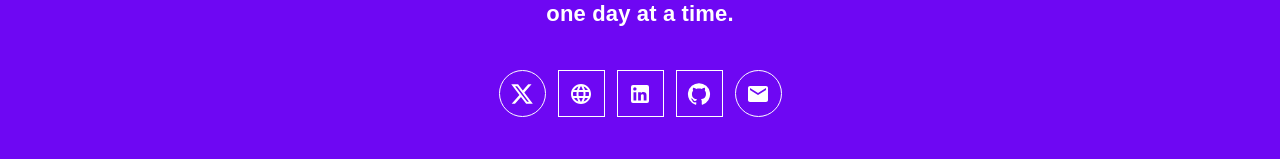
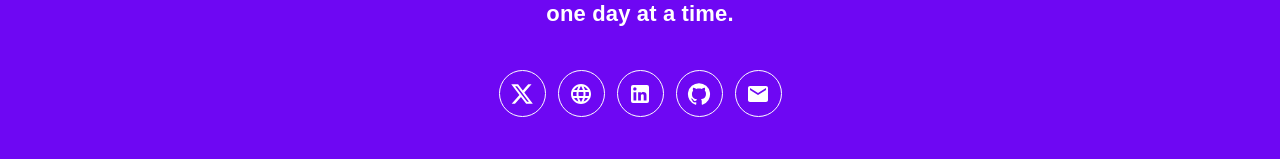
Before and after one commit to soorajjain/portfolio_Soorajjain, a React (Create React App) app: page /portfolio_Soorajjain/Contact in a window 1280 px wide. Shown: the part 1110-1269 px from the top of the page. Built offline with nearby package versions, Linux system fonts and the light colour scheme.

Commit message:
contact: toast work almost done

```diff
--- a/src/components/Layout/Footer.js
+++ b/src/components/Layout/Footer.js
@@ -6,65 +6,65 @@ import LinkedInIcon from "@mui/icons-material/LinkedIn";
 import GitHubIcon from "@mui/icons-material/GitHub";
 import EmailIcon from "@mui/icons-material/Email";
 import FavoriteBorderIcon from "@mui/icons-material/FavoriteBorder";
+import { Link } from "react-router-dom";
 
 function Footer() {
-
   return (
     <div>
       <div className="w-full bg-[rgb(110,7,243)] h-[480px] text-[#FFFFFF] flex justify-center items-center flex-col gap-10 mt-10">
+        <Link to="/">
           <div className="w-[70px]">
             <img src={logo} alt="" />
           </div>
+        </Link>
         <div className="font-eurostile sm:text-[22px] text-[18px] font-extrabold text-center mx-10 sm:mx-0 sm:w-[600px] ">
           Living, learning, & leveling up <br /> one day at a time.
         </div>
         <div className="Buttons-link flex gap-3">
-          <button className="w-[47px] h-[47px] border border-white rounded-[50%] hover:text-[rgb(110,7,243)] hover:bg-white">
           <a
             href="https://x.com/soorajain"
             target="_blank"
             rel="noopener noreferrer"
+            className="w-[47px] h-[47px] border border-white rounded-[50%] hover:text-[rgb(110,7,243)] hover:bg-white flex justify-center items-center"
           >
-              <XIcon className="icon text-white hover:text-[rgb(110,7,243)] hover:bg-white" />
+            <XIcon className="icon" />
           </a>
-          </button>
-          <button className="w-[47px] h-[47px] border border-white rounded-[50%]hover:text-[rgb(110,7,243)] hover:bg-white">
+
           <a
             href="https://soorajjain.in"
             target="_blank"
             rel="noopener noreferrer"
+            className="w-[47px] h-[47px] border border-white rounded-[50%] hover:text-[rgb(110,7,243)] hover:bg-white flex justify-center items-center"
           >
-              <LanguageIcon className="icon text-white hover:text-[rgb(110,7,243)] hover:bg-white" />
+            <LanguageIcon />
           </a>
-          </button>
-          <button className="w-[47px] h-[47px] border border-white rounded-[50%]hover:text-[rgb(110,7,243)] hover:bg-white">
+
           <a
             href="https://www.linkedin.com/in/soorajjain/"
             target="_blank"
             rel="noopener noreferrer"
+            className="w-[47px] h-[47px] border border-white rounded-[50%] hover:text-[rgb(110,7,243)] hover:bg-white flex justify-center items-center"
           >
-              <LinkedInIcon className="icon text-white hover:text-[rgb(110,7,243)] hover:bg-white" />
+            <LinkedInIcon />
           </a>
-          </button>
 
-          <button className="w-[47px] h-[47px] border border-white rounded-[50%]hover:text-[rgb(110,7,243)] hover:bg-white">
           <a
             href="https://github.com/soorajjain"
             target="_blank"
             rel="noopener noreferrer"
+            className="w-[47px] h-[47px] border border-white rounded-[50%] hover:text-[rgb(110,7,243)] hover:bg-white flex justify-center items-center"
           >
-              <GitHubIcon className="icon text-white hover:text-[rgb(110,7,243)] hover:bg-white" />
+            <GitHubIcon />
           </a>
-          </button>
-          <button className="w-[47px] h-[47px] border border-white rounded-[50%] hover:text-[rgb(110,7,243)] hover:bg-white">
+
           <a
             href="mailto:soorajjain51@gmail.com"
             target="_blank"
             rel="noopener noreferrer"
+            className="w-[47px] h-[47px] border border-white rounded-[50%] hover:text-[rgb(110,7,243)] hover:bg-white flex justify-center items-center"
           >
-              <EmailIcon className="icon text-white hover:text-[rgb(110,7,243)] hover:bg-white" />
+            <EmailIcon />
           </a>
-          </button>
         </div>
         <div className="">
           Handcrafted by me <FavoriteBorderIcon />
--- a/src/pages/Contact.js
+++ b/src/pages/Contact.js
@@ -1,5 +1,5 @@
 import * as React from "react";
-import { useRef } from "react";
+import { useRef, useState } from "react";
 import emailjs from "@emailjs/browser";
 import Button from "@mui/material/Button";
 import CssBaseline from "@mui/material/CssBaseline";
@@ -11,6 +11,7 @@ import Container from "@mui/material/Container";
 import { createTheme, ThemeProvider } from "@mui/material/styles";
 import { toast, ToastContainer } from "react-toastify";
 import "react-toastify/dist/ReactToastify.css";
+import { Password } from "@mui/icons-material";
 
 // TODO remove, this demo shouldn't need to reset the theme.
 
@@ -18,10 +19,18 @@ const defaultTheme = createTheme();
 
 export default function Contact() {
   const form = useRef();
+  const [name, setName] = useState("");
+  const [email, setEmail] = useState("");
+  const [message, setMessage] = useState("");
+
+  console.log(name, email, message);
 
   const sendEmail = (e) => {
     e.preventDefault();
-
+    if (!name || !email || !message) {
+      toast.error("Fill out all the fields !!");
+      return; // Add return here to stop further execution
+    } else {
       emailjs
         .sendForm("service_w1pyj8j", "template_l4yt7ei", form.current, {
           publicKey: "Ybo-Sqa62Z2VFoeZ4",
@@ -32,14 +41,26 @@ export default function Contact() {
           },
           (error) => {
             toast.error("Failed to send email. Please try again.");
-          console.log("FAILED...", error.text);
+            console.log("FAILED...", error);
           }
         );
+    }
   };
 
   return (
     <ThemeProvider theme={defaultTheme}>
-      <ToastContainer />
+      <ToastContainer
+        position="top-right"
+        autoClose={5000}
+        hideProgressBar={false}
+        newestOnTop={false}
+        closeOnClick
+        rtl={false}
+        pauseOnFocusLoss
+        draggable
+        pauseOnHover
+        theme="light"
+      />
       <Container component="main" maxWidth="xs" className="">
         <CssBaseline />
         <Box
@@ -70,6 +91,7 @@ export default function Contact() {
                   id="from_name"
                   label="Name"
                   autoFocus
+                  onChange={(e) => setName(e.target.value)}
                 />
               </Grid>
               <Grid item xs={12}>
@@ -80,6 +102,7 @@ export default function Contact() {
                   label="Email Address"
                   name="from_name"
                   autoComplete="email"
+                  onChange={(e) => setEmail(e.target.value)}
                 />
               </Grid>
               <Grid item xs={12}>
@@ -91,6 +114,7 @@ export default function Contact() {
                   multiline
                   rows={6}
                   autoComplete="new-password"
+                  onChange={(e) => setMessage(e.target.value)}
                 />
               </Grid>
             </Grid>
```
Lines whose indentation alone changed are shown as unchanged.
